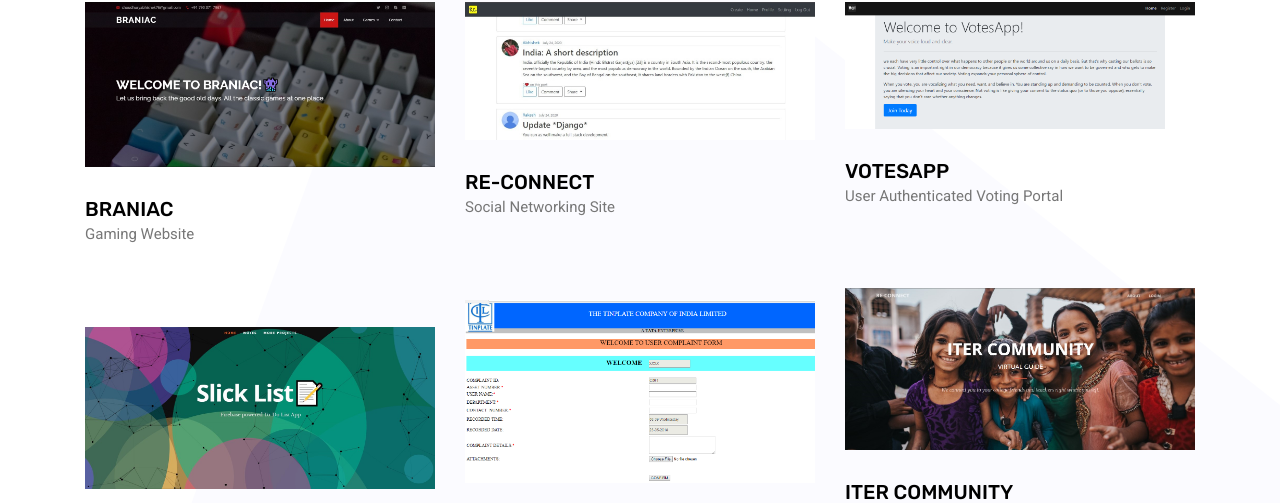
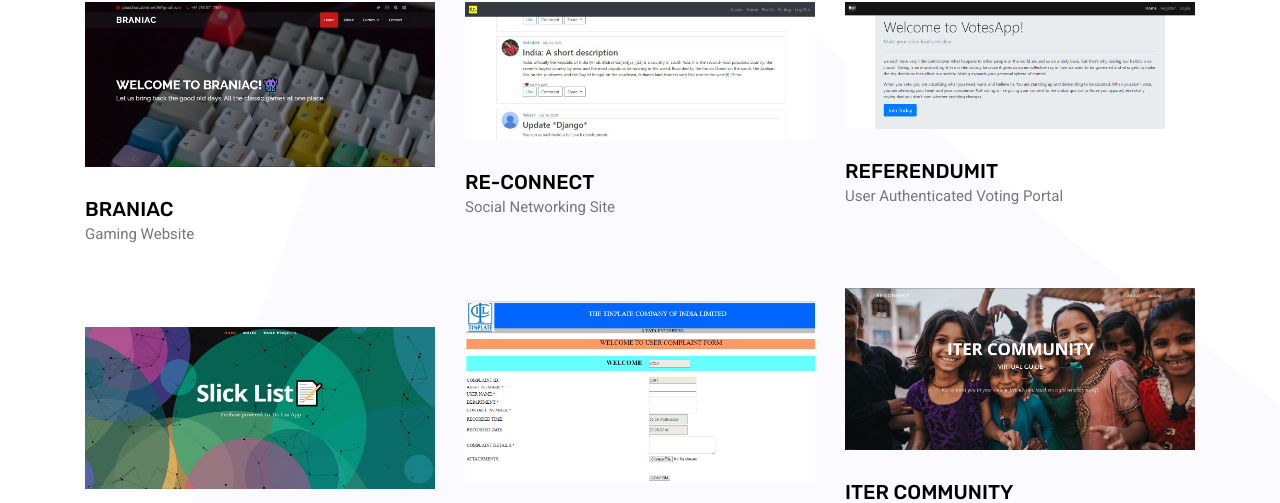
Before and after one commit to yesabhishek/Portfolio, a Django app: page / in a window 1280 px wide. Shown: the part 4200-4703 px from the top of the page. Run offline with Django 3.2, Linux system fonts and the light colour scheme; some libraries are stand-ins or nearby versions.

Commit message:
Modified the paths

```diff
--- a/myprofile/templates/myprofile/home.html
+++ b/myprofile/templates/myprofile/home.html
@@ -331,7 +331,7 @@
                                 </a>
                             </div>
                             <div class="short_info">
-                                <h4><a href="https://github.com/yesabhishek/Braniac">Braniac</a></h4>
+                                <h4><a href="https://yesabhishek.github.io/Braniac/">Braniac</a></h4>
                                 <p>Gaming Website</p>
                             </div>
                         </div>
@@ -365,7 +365,7 @@
                                 </a>
                             </div>
                             <div class="short_info">
-                                <h4><a href="https://github.com/yesabhishek/VotesApp">VotesApp</a></h4>
+                                <h4><a href="https://referendumit.herokuapp.com/">ReferendumIt</a></h4>
                                 <p>User Authenticated Voting Portal</p>
                             </div>
                         </div>
```
